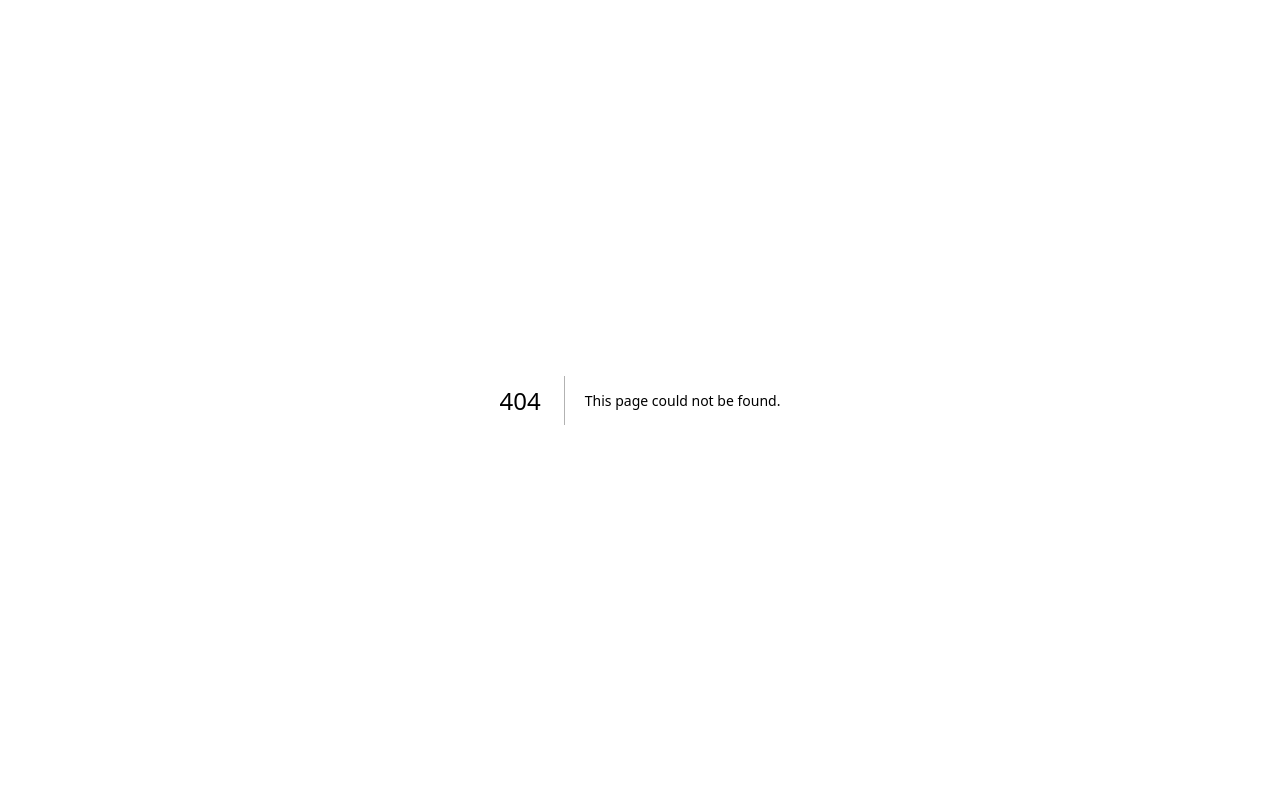
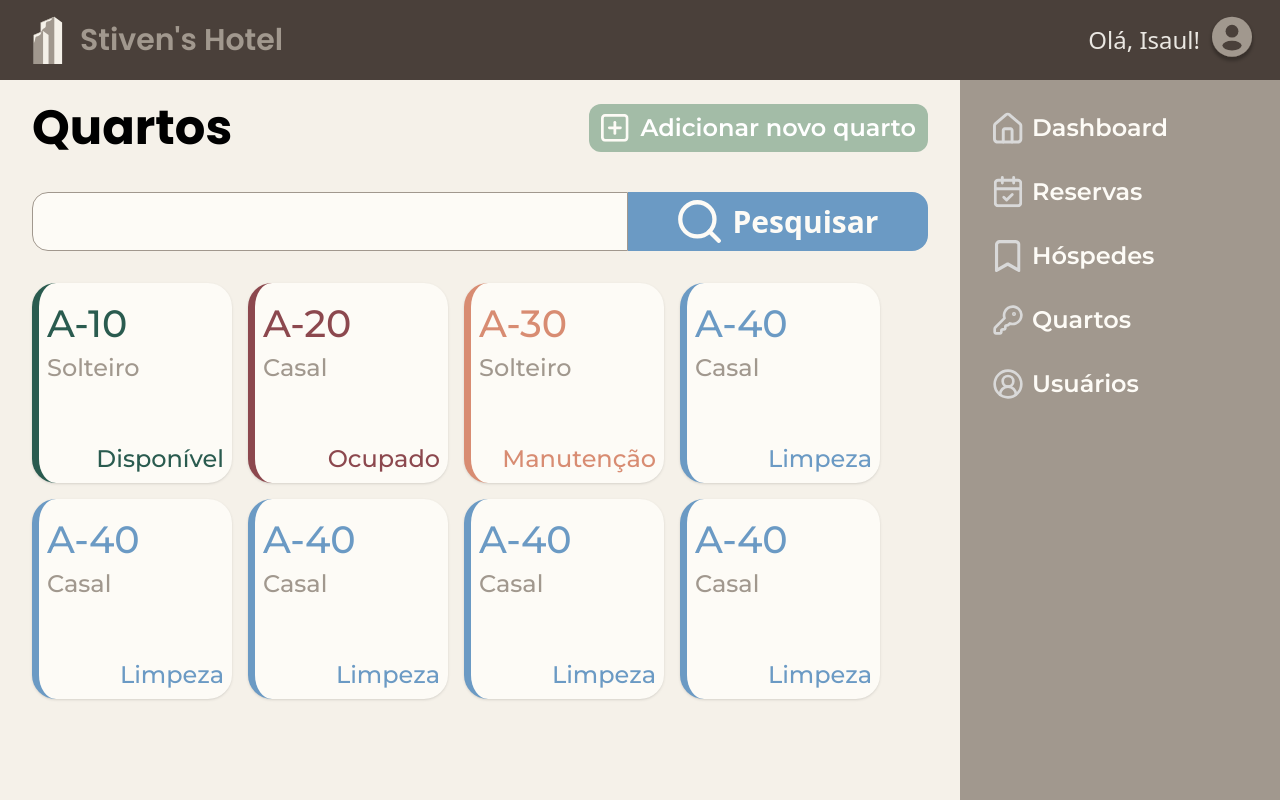
Before and after one commit to StivenF0/stivens-hotel, a Next.js app in the folder frontend/: page /rooms in a window 1280 px wide. Before the commit this address had no page. Built offline with nearby package versions, Linux system fonts and the light colour scheme.

Commit message:
feat: add rooms page template

```diff
--- /dev/null
+++ b/frontend/app/(withmenu)/rooms/page.tsx
@@ -0,0 +1,130 @@
+export default function Rooms() {
+  return (
+    <>
+      <div className="flex justify-between items-center">
+        <h1 className="font-bold font-[Poppins] text-5xl py-6">Quartos</h1>
+        <div className="">
+          <a
+            href="./new.html"
+            className="flex gap-3 cursor-pointer bg-green-light px-3 py-2 font-[Montserrat] font-semibold text-2xl text-white rounded-xl"
+          >
+            <img src="/svg/add_icon.svg" alt="" />
+            Adicionar novo quarto
+          </a>
+        </div>
+      </div>
+      {/* Searchbar */}
+      <div className="mt-4 w-full grid grid-cols-[1fr_300px]">
+        <input
+          className="border border-foreground bg-tertiary text-2xl px-4 py-3 rounded-l-2xl"
+          type="text"
+        />
+        <button className="bg-info text-tertiary text-3xl flex items-center justify-center gap-3 font-semibold px-4 py-2 rounded-r-2xl cursor-pointer">
+          <img src="/svg/search_icon.svg" alt="" />
+          <div>Pesquisar</div>
+        </button>
+      </div>
+      {/* Cards Container */}
+      <div className="w-full flex-1 mb-10 mt-8 flex gap-4 font-[Montserrat] font-medium flex-wrap content-start justify-start">
+        {/* Card 1*/}
+        <a href="./edit.html">
+          <div className="w-[200px] h-[200px] bg-tertiary rounded-3xl shadow-sm border-l-7 border-success grid grid-cols-1 grid-rows-3 p-2">
+            <div className="place-self-end w-full text-[38px] text-success">
+              A-10
+            </div>
+            <div className="place-self-start w-full text-2xl text-foreground">
+              Solteiro
+            </div>
+            <div className="place-self-end text-end w-full text-2xl text-success">
+              Disponível
+            </div>
+          </div>
+        </a>
+        {/* Card 2*/}
+        <div className="w-[200px] h-[200px] bg-tertiary rounded-3xl shadow-sm border-l-7 border-danger grid grid-cols-1 grid-rows-3 p-2">
+          <div className="place-self-end w-full text-[38px] text-danger">
+            A-20
+          </div>
+          <div className="place-self-start w-full text-2xl text-foreground">
+            Casal
+          </div>
+          <div className="place-self-end text-end w-full text-2xl text-danger">
+            Ocupado
+          </div>
+        </div>
+        {/* Card 1*/}
+        <div className="w-[200px] h-[200px] bg-tertiary rounded-3xl shadow-sm border-l-7 border-warning grid grid-cols-1 grid-rows-3 p-2">
+          <div className="place-self-end w-full text-[38px] text-warning">
+            A-30
+          </div>
+          <div className="place-self-start w-full text-2xl text-foreground">
+            Solteiro
+          </div>
+          <div className="place-self-end text-end w-full text-2xl text-warning">
+            Manutenção
+          </div>
+        </div>
+        {/* Card 1*/}
+        <div className="w-[200px] h-[200px] bg-tertiary rounded-3xl shadow-sm border-l-7 border-info grid grid-cols-1 grid-rows-3 p-2">
+          <div className="place-self-end w-full text-[38px] text-info">
+            A-40
+          </div>
+          <div className="place-self-start w-full text-2xl text-foreground">
+            Casal
+          </div>
+          <div className="place-self-end text-end w-full text-2xl text-info">
+            Limpeza
+          </div>
+        </div>
+        {/* Card 1*/}
+        <div className="w-[200px] h-[200px] bg-tertiary rounded-3xl shadow-sm border-l-7 border-info grid grid-cols-1 grid-rows-3 p-2">
+          <div className="place-self-end w-full text-[38px] text-info">
+            A-40
+          </div>
+          <div className="place-self-start w-full text-2xl text-foreground">
+            Casal
+          </div>
+          <div className="place-self-end text-end w-full text-2xl text-info">
+            Limpeza
+          </div>
+        </div>
+        {/* Card 1*/}
+        <div className="w-[200px] h-[200px] bg-tertiary rounded-3xl shadow-sm border-l-7 border-info grid grid-cols-1 grid-rows-3 p-2">
+          <div className="place-self-end w-full text-[38px] text-info">
+            A-40
+          </div>
+          <div className="place-self-start w-full text-2xl text-foreground">
+            Casal
+          </div>
+          <div className="place-self-end text-end w-full text-2xl text-info">
+            Limpeza
+          </div>
+        </div>
+        {/* Card 1*/}
+        <div className="w-[200px] h-[200px] bg-tertiary rounded-3xl shadow-sm border-l-7 border-info grid grid-cols-1 grid-rows-3 p-2">
+          <div className="place-self-end w-full text-[38px] text-info">
+            A-40
+          </div>
+          <div className="place-self-start w-full text-2xl text-foreground">
+            Casal
+          </div>
+          <div className="place-self-end text-end w-full text-2xl text-info">
+            Limpeza
+          </div>
+        </div>
+        {/* Card 1*/}
+        <div className="w-[200px] h-[200px] bg-tertiary rounded-3xl shadow-sm border-l-7 border-info grid grid-cols-1 grid-rows-3 p-2">
+          <div className="place-self-end w-full text-[38px] text-info">
+            A-40
+          </div>
+          <div className="place-self-start w-full text-2xl text-foreground">
+            Casal
+          </div>
+          <div className="place-self-end text-end w-full text-2xl text-info">
+            Limpeza
+          </div>
+        </div>
+      </div>
+    </>
+  );
+}
```
